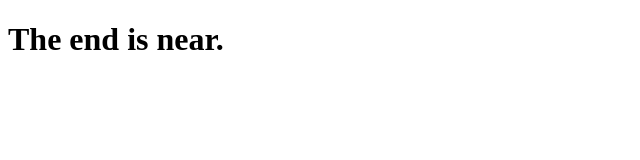
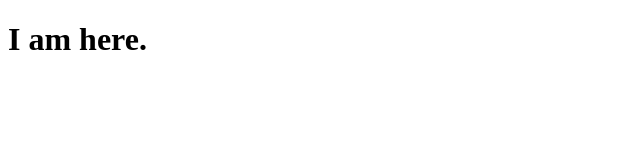
Before and after one commit to Noise-Boutique/junk, a plain HTML site: page index.html in a window 1280 px wide. Shown: the whole page, without its empty margins (0-640 px from the left). Drawn offline with Linux system fonts and the light colour scheme.

Commit message:
Update index.html

```diff
--- a/index.html
+++ b/index.html
@@ -1,6 +1,6 @@
 <!DOCTYPE html>
 <body>
-    <h1>The end is near.</h1>
+    <h1>I am here.</h1>
 </body>
 
 </html>
```
